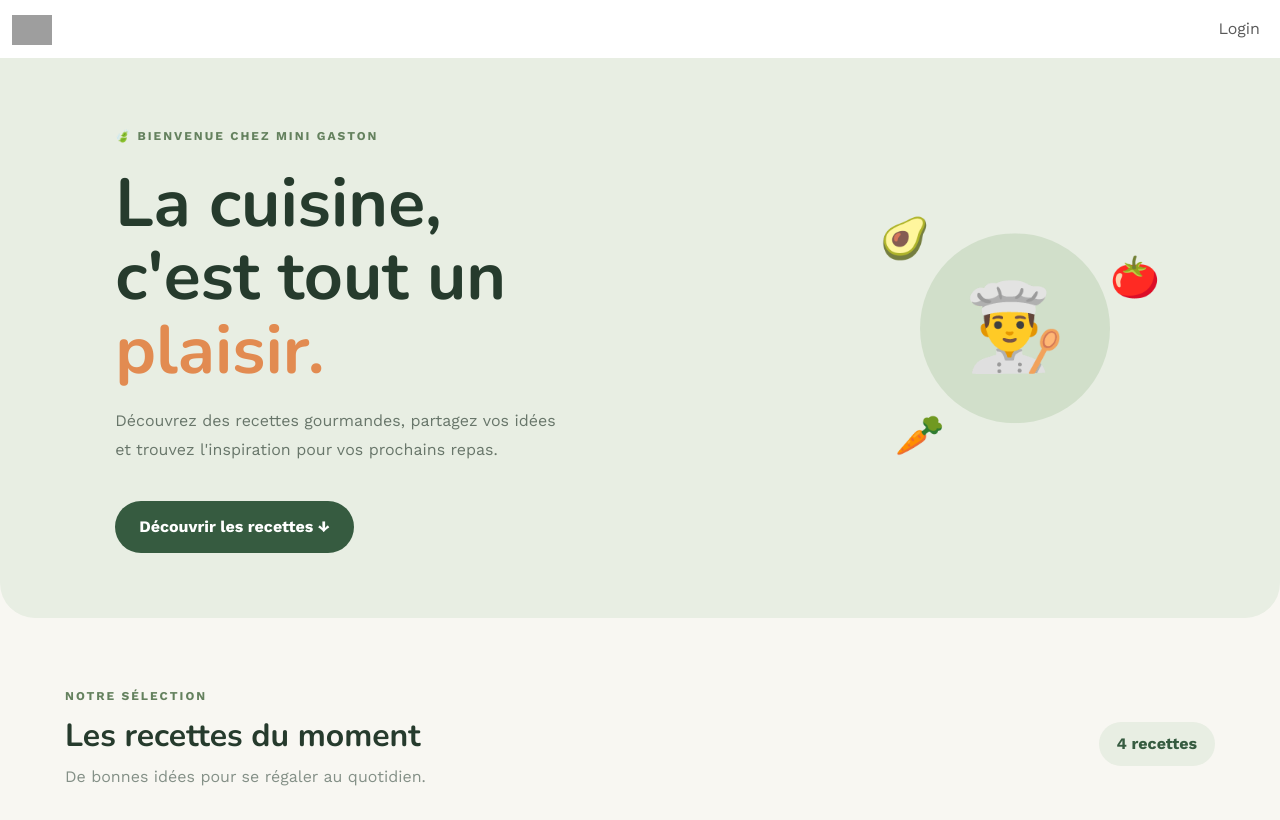
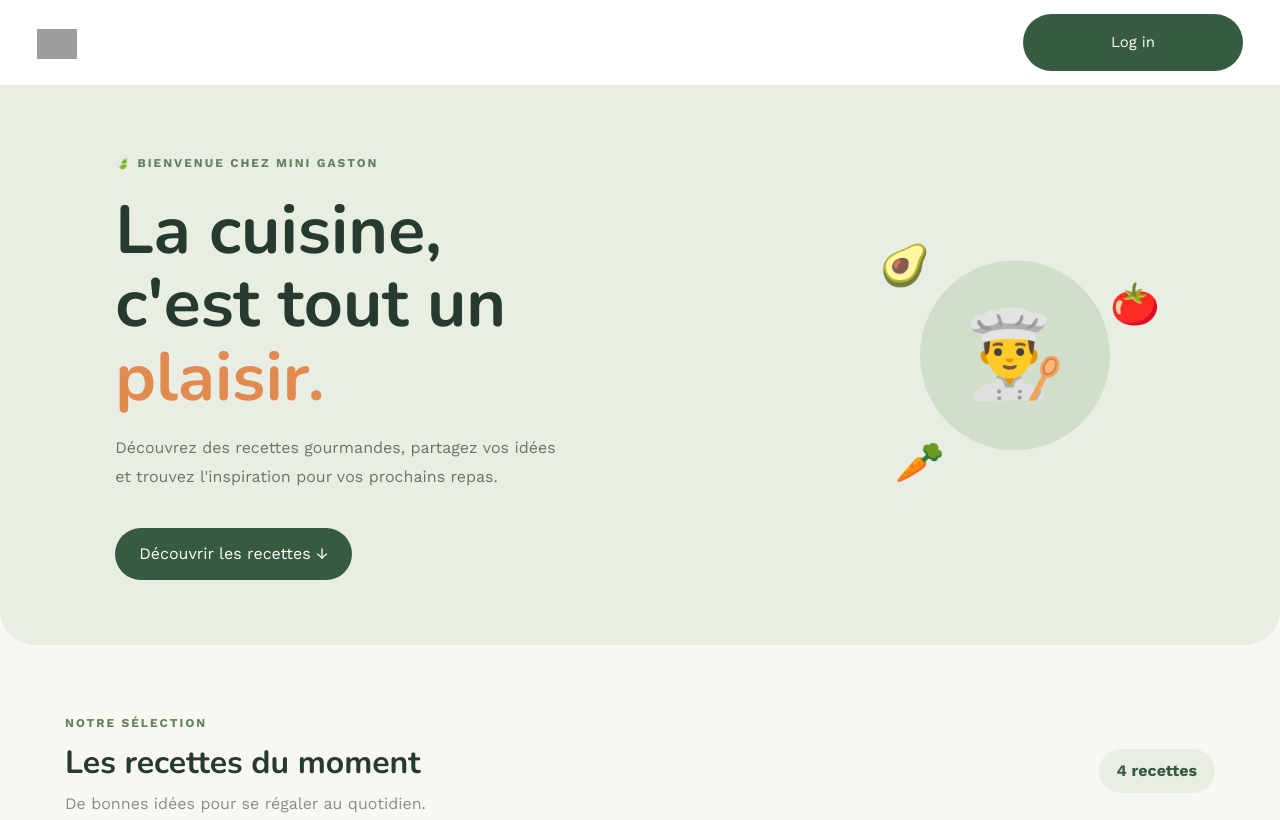
Before and after one commit to marionmaman-lab/mini_gaston, a Rails app: page / in a window 1280 px wide. Shown: the top 820 px of the page. Run offline with Rails 7, Linux system fonts and the light colour scheme; data comes from the database, SQL or seed files in the repository; style sheets or scripts are compiled from the project's sources; some libraries are stand-ins or nearby versions; grey boxes are pictures that could not be loaded.

Commit message:
stylelog_in

```diff
--- a/app/assets/stylesheets/application.scss
+++ b/app/assets/stylesheets/application.scss
@@ -1267,3 +1267,107 @@
     }
   }
 }
+
+
+
+/* ==========================================
+   NAVBAR - MINI GASTON
+========================================== */
+
+.navbar-lewagon {
+  background: #ffffff;
+  min-height: 85px;
+  padding: 12px 25px;
+
+  .navbar-brand img {
+    width: 40px;
+  }
+
+  .navbar-nav {
+    display: flex;
+    align-items: center;
+    gap: 14px;
+  }
+
+  .navbar-custom-link,
+  .navbar-login-button {
+    display: inline-block;
+    background: #365b40;
+    color: #ffffff !important;
+    text-decoration: none;
+    padding: 18px 55px;
+    min-width: 220px;
+    text-align: center;
+    margin: 0;
+    border-radius: 30px;
+    font-size: 15px;
+    font-weight: 400 !important;
+    line-height: 1.4;
+    transition: all 0.3s ease;
+
+    &:hover {
+      background: #365b40;
+      color: #ffffff !important;
+      opacity: 0.85;
+      transform: translateY(-2px);
+    }
+  }
+
+  .navbar-profile {
+    margin-left: 18px;
+  }
+
+  .avatar {
+    width: 42px;
+    height: 42px;
+    border-radius: 50%;
+    object-fit: cover;
+  }
+
+  .dropdown-menu {
+    border: none;
+    border-radius: 12px;
+    box-shadow: 0 5px 20px rgba(38, 59, 45, 0.10);
+  }
+}
+
+/* ==========================================
+   BOUTONS - POLICE NORMALE SUR TOUT LE SITE
+========================================== */
+
+.hero-button,
+.dashboard-header a,
+.dashboard-new-chat-button,
+.conversations-new-button,
+.chat-send-button,
+.navbar-custom-link,
+.navbar-login-button,
+button,
+input[type="submit"],
+.btn {
+  font-weight: 400 !important;
+}
+
+/* ==========================================
+   RESPONSIVE MOBILE
+========================================== */
+
+@media (max-width: 576px) {
+  .navbar-lewagon {
+    .navbar-nav {
+      align-items: flex-start;
+      gap: 12px;
+      padding-top: 15px;
+    }
+
+    .navbar-custom-link,
+    .navbar-login-button {
+      min-width: 200px;
+      padding: 15px 30px;
+    }
+
+    .navbar-profile {
+      margin-left: 0;
+    }
+  }
+}
--- a/app/views/pages/home.html.erb
+++ b/app/views/pages/home.html.erb
@@ -1,4 +1,3 @@
-
 <div class="recipes-page">
 
   <!-- HERO : présentation de l'application -->
--- a/app/views/shared/_navbar.html.erb
+++ b/app/views/shared/_navbar.html.erb
@@ -1,6 +1,7 @@
 <nav class="navbar navbar-expand-sm navbar-light navbar-lewagon">
   <div class="container-fluid">
-    <%= link_to "#", class: "navbar-brand" do %>
+
+    <%= link_to root_path, class: "navbar-brand" do %>
       <%= image_tag "https://raw.githubusercontent.com/lewagon/fullstack-images/master/uikit/logo.png" %>
     <% end %>
 
@@ -9,31 +10,41 @@
     </button>
 
     <div class="collapse navbar-collapse" id="navbarSupportedContent">
-      <ul class="navbar-nav me-auto">
+
+      <ul class="navbar-nav ms-auto">
+
         <% if user_signed_in? %>
-          <li class="nav-item active">
-            <%= link_to "Ma cuisine", dashboard_path, class: "nav-link" %>
+
+          <% unless current_page?(dashboard_path) %>
+            <li class="nav-item">
+              <%= link_to "Ma cuisine", dashboard_path, class: "nav-link navbar-custom-link" %>
             </li>
+          <% end %>
+
+          <% unless current_page?(chats_path) %>
             <li class="nav-item">
-            <%= link_to "Mes recettes", recipes_path, class: "nav-link" %>
+              <%= link_to "Mes conversations", chats_path, class: "nav-link navbar-custom-link" %>
             </li>
-          <li class="nav-item">
-            <%= link_to "Mes conversations", chats_path, class: "nav-link" %>
-          </li>
+          <% end %>
 
-          <li class="nav-item dropdown">
+          <li class="nav-item dropdown navbar-profile">
             <a href="#" class="avatar" id="navbarDropdown" data-bs-toggle="dropdown" aria-haspopup="true" aria-expanded="false">
               <%= image_tag "https://kitt.lewagon.com/placeholder/users/ssaunier", class: "avatar", alt: "dropdown menu" %>
             </a>
+
             <div class="dropdown-menu dropdown-menu-end" aria-labelledby="navbarDropdown">
-              <%= link_to "Log out", destroy_user_session_path, data: {turbo_method: :delete}, class: "dropdown-item" %>
+              <%= link_to "Log out", destroy_user_session_path, data: { turbo_method: :delete }, class: "dropdown-item" %>
             </div>
           </li>
+
         <% else %>
+
           <li class="nav-item">
-            <%= link_to "Login", new_user_session_path, class: "nav-link" %>
+            <%= link_to "Log in", new_user_session_path, class: "navbar-login-button" %>
           </li>
+
         <% end %>
+
       </ul>
     </div>
   </div>
```
Lines whose indentation alone changed are shown as unchanged.
